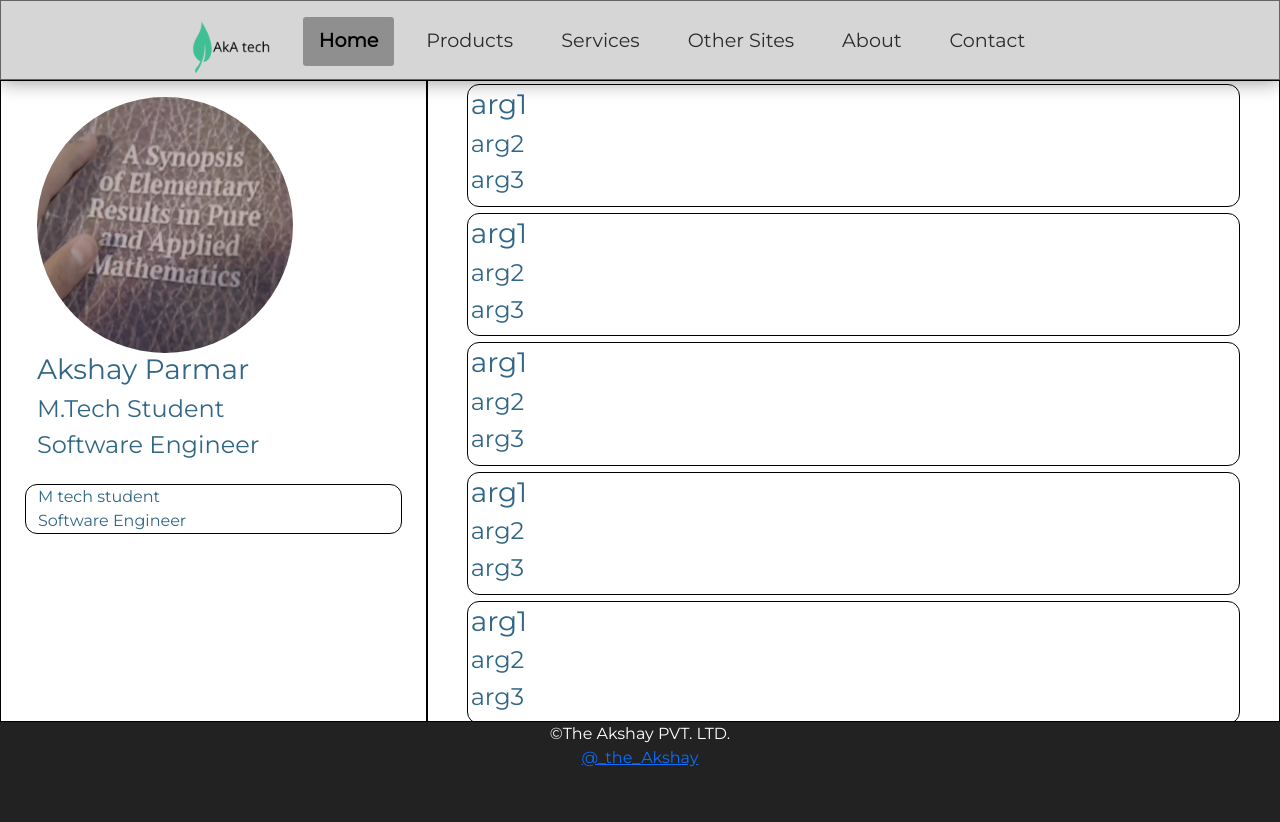
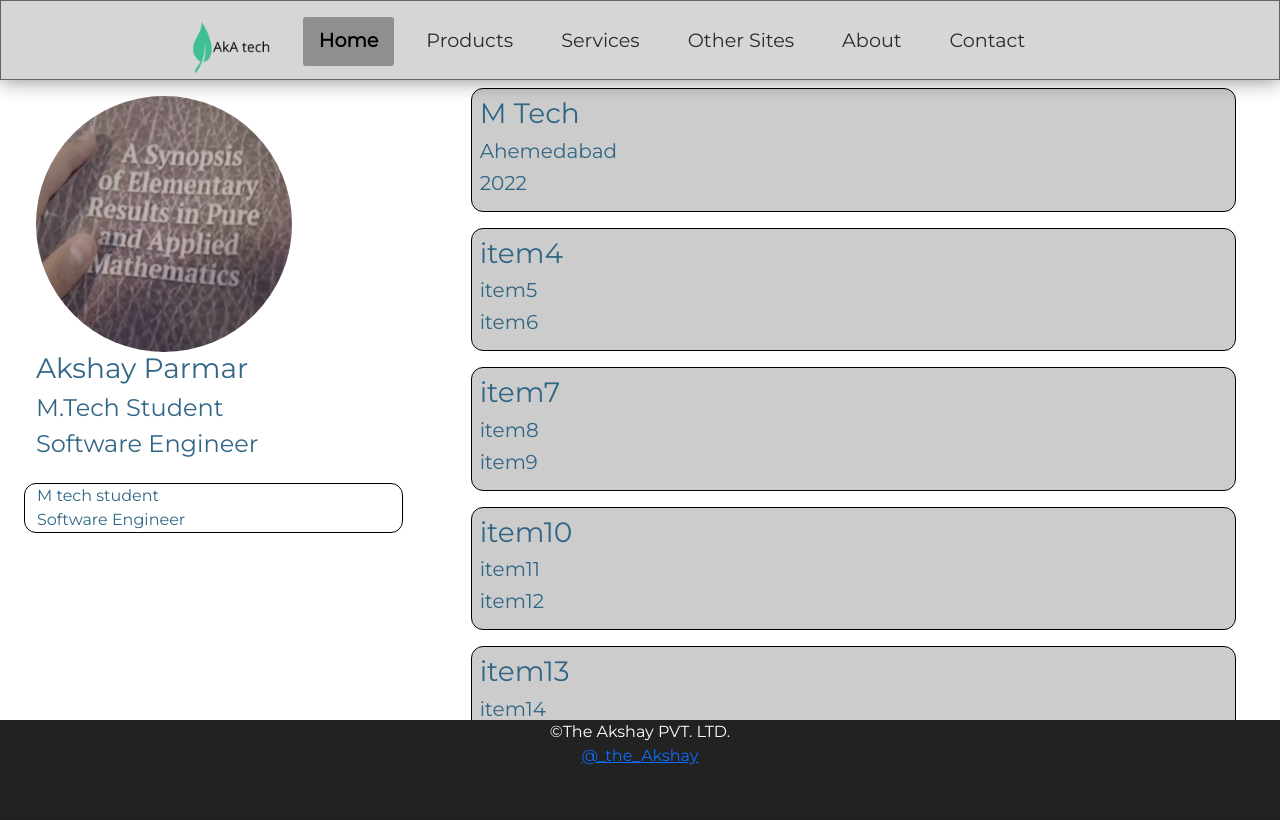
Before and after one commit to Akshayaap/Akshayaap.github.io, a React (Create React App) app: page / in a window 1280 px wide. Built offline with nearby package versions, Linux system fonts and the light colour scheme.

Commit message:
Progresive List is Rectified

```diff
--- a/src/components/homepage/right-pane/RPItem.js
+++ b/src/components/homepage/right-pane/RPItem.js
@@ -1,11 +1,12 @@
 import React from 'react';
 import './rightpane.css';
-const RPItem=(arg1,arg2,arg3)=>{
+const RPItem=(props)=>{
+
     return (
         <div className="rp-item">
-            <h3>arg1</h3>
-            <h4>arg2</h4>
-            <h4>arg3</h4>
+            <h3>{props.arg1}</h3>
+            <h5>{props.arg2}</h5>
+            <h5>{props.arg3}</h5>
         </div>
     )
 }
--- a/src/components/homepage/right-pane/RightPane.js
+++ b/src/components/homepage/right-pane/RightPane.js
@@ -5,13 +5,13 @@ import './rightpane.css';
 
 const RighPane = () => {
 
-    const [items, setItems] = React.useState([['item1', 'item2', 'item3'],
+    const [items, setItems] = React.useState([['M Tech', 'Ahemedabad', '2022'],
     ['item4', 'item5', 'item6'],
     ['item7', 'item8', 'item9'],
     ['item10', 'item11', 'item12'],
-                                                [ 'item13', 'item14', 'item15'],
-                                                [ 'item16', 'item17', 'item18'],
-                                                [ 'item19', 'item20', 'item21'],
+    ['item13', 'item14', 'item15'],
+    ['item16', 'item17', 'item18'],
+    ['item19', 'item20', 'item21'],
     ['item22', 'item23', 'item24'],
     ['item25', 'item26', 'item27'],
     ['item28', 'item29', 'item30'],
@@ -23,20 +23,20 @@ const RighPane = () => {
 
     return (
         <Container className='right'>
+
             {
                 items.map((item, index) => {
                     return (
 
-                        < Row >
+                        <Row key={index}>
                             <Col>
-                                <RPItem arg1={item[0]} arg2={item[1]} arg3={item[2]} />
+                                <RPItem  arg1={item[0]} arg2={item[1]} arg3={item[2]} />
                             </Col>
                         </Row>
 
                     );
                 })
             }
-
         </Container >
     );
 }
--- a/src/components/homepage/right-pane/rightpane.css
+++ b/src/components/homepage/right-pane/rightpane.css
@@ -1,12 +1,13 @@
 
 
 .rp-item{
+
+    margin: 8px;
+    padding: 8px;
     display: block;
-    background: #ffffffff;
+    background: #0003;
     border: 1px solid #000000ff;
     border-radius: 12px;
-    margin: 3px;
-    padding: 3px;
 }
 
 .right{
--- a/src/pages/Home.js
+++ b/src/pages/Home.js
@@ -10,10 +10,10 @@ const Home=()=>{
     return(
         <Container className="home" fluid>
             <Row>
-                <Col lg={4} className='test'  >
+                <Col lg={4}  >
                 <LeftPane />
                 </Col>
-                <Col lg={8} className='test'>
+                <Col lg={8} >
                     <RightPane />
 
                 </Col>
```
Also changed, not shown: src/index.js (+4 -8 lines), 10 other files (tests, documents, lock files or other folders). Lines whose indentation alone changed are shown as unchanged.
